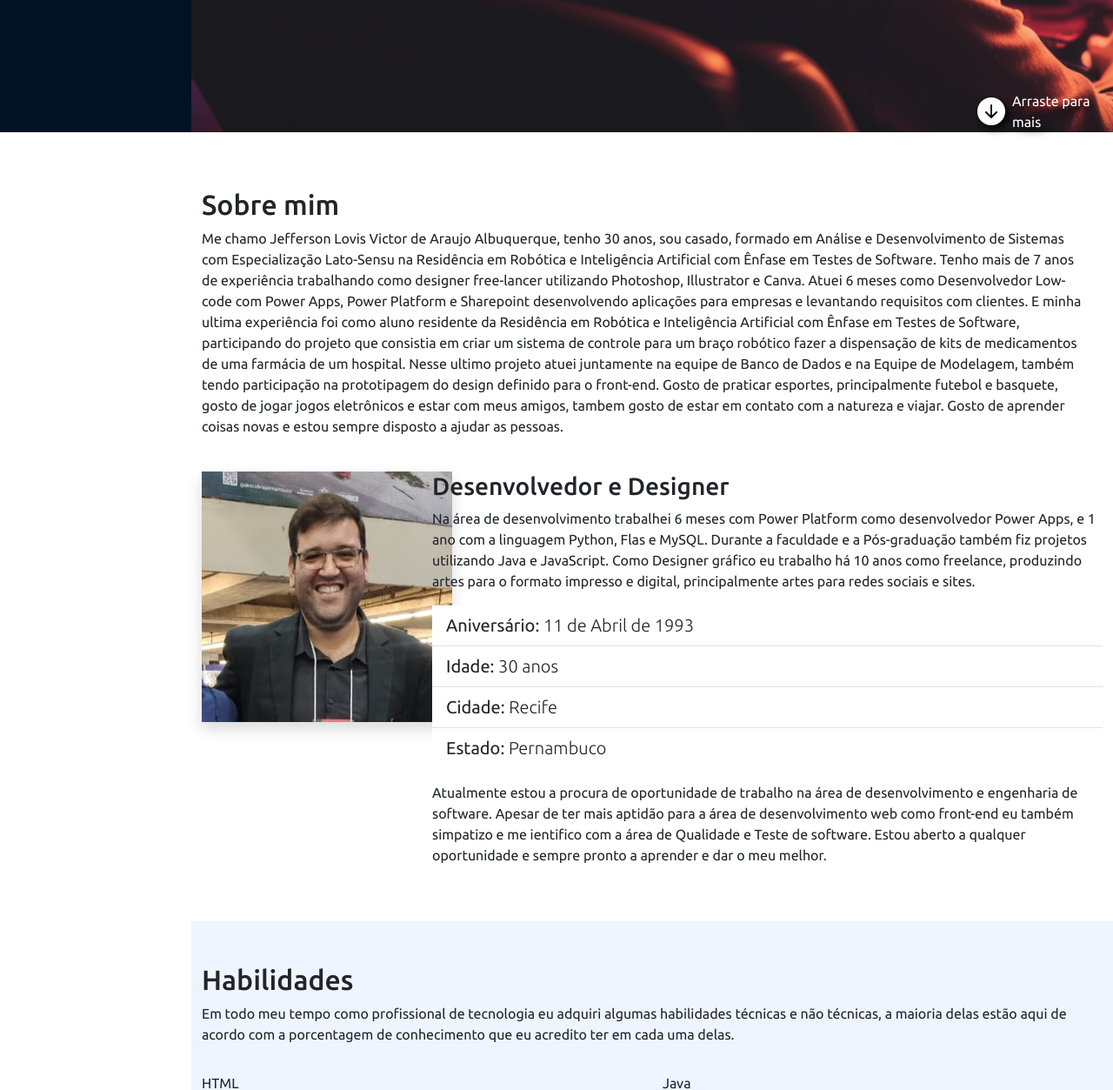
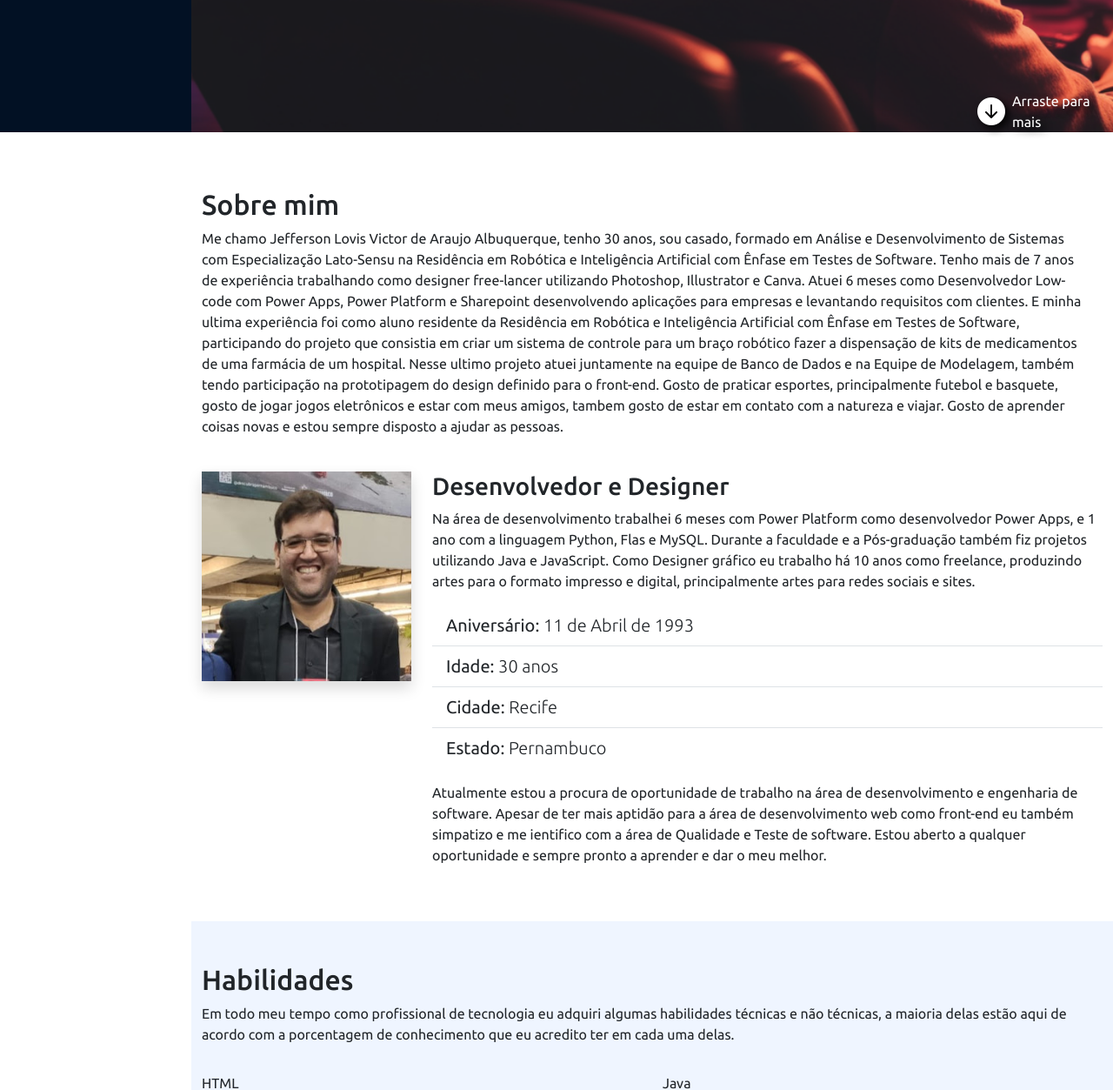
Before and after one commit to jefflovis/Portfolio_Jefflovis, a Flask app: page / in a window 1280 px wide; the page is wider, and only the part inside the window is pictured. Shown: the part 648-1901 px from the top of that part at 87% size. Run offline with Flask 3, Linux system fonts and the light colour scheme; some libraries are stand-ins or nearby versions.

Commit message:
ajustando conteudo

```diff
--- a/static/style.css
+++ b/static/style.css
@@ -236,11 +236,11 @@ section#inicio h2 {
   }
 
   .carousel-control-prev{
-    margin-left: -7rem;
+    margin-left: 0;
   }
 
   .carousel-control-next{
-    margin-right: -7rem;
+    margin-right: 0;
   }
 
   .carousel-indicators{
--- a/templates/index.html
+++ b/templates/index.html
@@ -70,7 +70,7 @@
             </div>
         </section>
 
-        <section class="container mt-5" id="sobre">
+        <section class="container mt-5 pl-3" id="sobre">
             <div class="row w-100">
                 <div class="col-md-12" data-anime="down">
                     <h2 class="pt-3">Sobre mim</h2>
@@ -82,7 +82,7 @@
 
             <div class="row mt-4">
                 <div class="col-md-3">
-                    <img class="shadow mb-3" src="../static/img/perfil.jpg" alt="foto de Jefferson" data-anime="left">
+                    <img class="shadow mb-3 img-fluid mx-auto" src="../static/img/perfil.jpg" alt="foto de Jefferson" data-anime="left">
                 </div>
                 <div class="col-md-9" data-anime="right">
                     <h3>Desenvolvedor e Designer</h3>
@@ -113,7 +113,7 @@
             </div>
         </section>
 
-        <section class="mt-5 section-bg" id="habilidades">
+        <section class="mt-5 section-bg pl-3" id="habilidades">
 
             <div class="container pb-5">
                 <h2 class="pt-5">Habilidades</h2>
@@ -250,7 +250,7 @@
 
         </section>
 
-        <section class="mt-5 cv" id="curriculo">
+        <section class="mt-5 cv pl-3" id="curriculo">
 
             <div class="container pb-5">
                 <h2 class="pt-3 pb-4">Currículo</h2>
@@ -316,7 +316,7 @@
 
         </section>
 
-        <section id="portfolio" class="section-bg mt-5">
+        <section id="portfolio" class="section-bg mt-5 pl-3">
             <div class="container pb-5 pt-5" data-anime="left">
 
                 <h2 class="pb-4">Portfólio</h2>
@@ -447,7 +447,7 @@
             </div>
         </section>
 
-        <section class="pt-5 pb-5" id="contato">
+        <section class="pt-5 pb-5 pl-3" id="contato">
 
             <div class="container mb-5">
                 <h2 class="pt-3 pb-3">Contato</h2>
```
